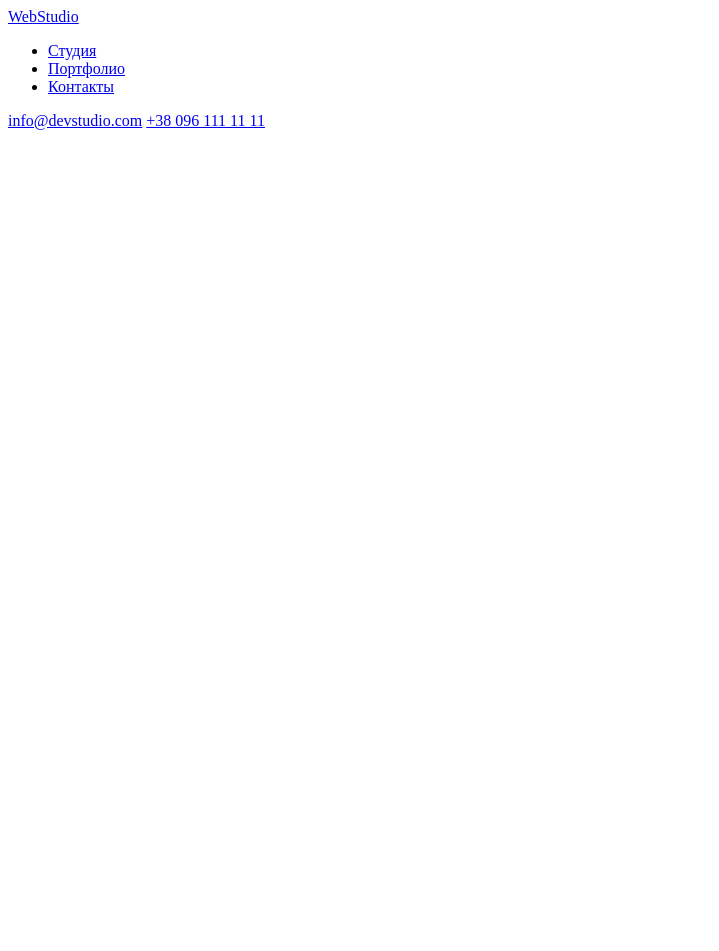
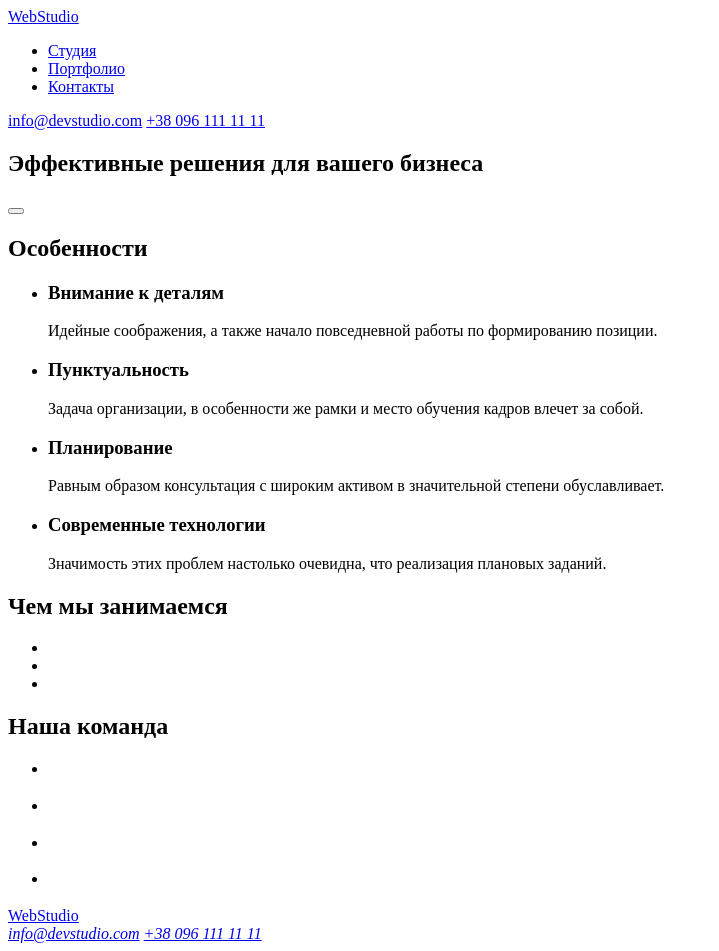
Before and after one commit to IronFather/goit-markup-hw-01, a plain HTML site: page index.html in a window 1280 px wide. Shown: the whole page, without its empty margins (0-719 px from the left). Before the commit the page ends 800 px from the top, so only its background shows below. Drawn offline with Linux system fonts and the light colour scheme.

Commit message:
added a main skeleton of the website

```diff
--- a/index.html
+++ b/index.html
@@ -7,7 +7,7 @@
     <title>goit-markup-hw-01-yashchuk-yurii</title>
   </head>
   <body>
-    <!--Верхняя линия-->
+    <!--Header Верхняя линия-->
     <header>
       <a href="#"><span>Web</span>Studio</a>
       <nav>
@@ -28,9 +28,92 @@
         <a href="tel:+380961111111">+38 096 111 11 11</a>
       </div>
     </header>
-    <!--Главное уникальное содержаниe-->
-    <main></main>
-    <!--Подвал-->
-    <footer></footer>
+    <!--Главное-->
+    <main>
+      <!--Cекция 1 Hero с главным заголовком-->
+      <section>
+        <h1>Эффективные решения для вашего бизнеса</h1>
+        <button type="button"></button>
+      </section>
+
+      <!--Секция 2 Особенности-->
+      <section>
+        <h2>Особенности</h2>
+        <ul>
+          <li>
+            <h3>Внимание к деталям</h3>
+            <p>
+              Идейные соображения, а также начало повседневной работы по
+              формированию позиции.
+            </p>
+          </li>
+          <li>
+            <h3>Пунктуальность</h3>
+            <p>
+              Задача организации, в особенности же рамки и место обучения кадров
+              влечет за собой.
+            </p>
+          </li>
+          <li>
+            <h3>Планирование</h3>
+            <p>
+              Равным образом консультация с широким активом в значительной
+              степени обуславливает.
+            </p>
+          </li>
+          <li>
+            <h3>Современные технологии</h3>
+            <p>
+              Значимость этих проблем настолько очевидна, что реализация
+              плановых заданий.
+            </p>
+          </li>
+        </ul>
+      </section>
+      <!--Секция 3 Чем мы занимаемся-->
+      <section>
+        <h2>Чем мы занимаемся</h2>
+        <ul>
+          <li><img src="" alt="" /></li>
+          <li><img src="" alt="" /></li>
+          <li><img src="" alt="" /></li>
+        </ul>
+      </section>
+
+      <!--Секция 4 Наша команда-->
+      <section>
+        <h2>Наша команда</h2>
+        <ul>
+          <li>
+            <img src="" alt="" />
+            <h3></h3>
+            <p></p>
+          </li>
+          <li>
+            <img src="" alt="" />
+            <h3></h3>
+            <p></p>
+          </li>
+          <li>
+            <img src="" alt="" />
+            <h3></h3>
+            <p></p>
+          </li>
+          <li>
+            <img src="" alt="" />
+            <h3></h3>
+            <p></p>
+          </li>
+        </ul>
+      </section>
+    </main>
+    <!--Footer Подвал-->
+    <footer>
+      <a href="#"><span>Web</span>Studio</a>
+      <address>
+        <a href="mailto:example@mail.ru">info@devstudio.com</a>
+        <a href="tel:+380961111111">+38 096 111 11 11</a>
+      </address>
+    </footer>
   </body>
 </html>
```
